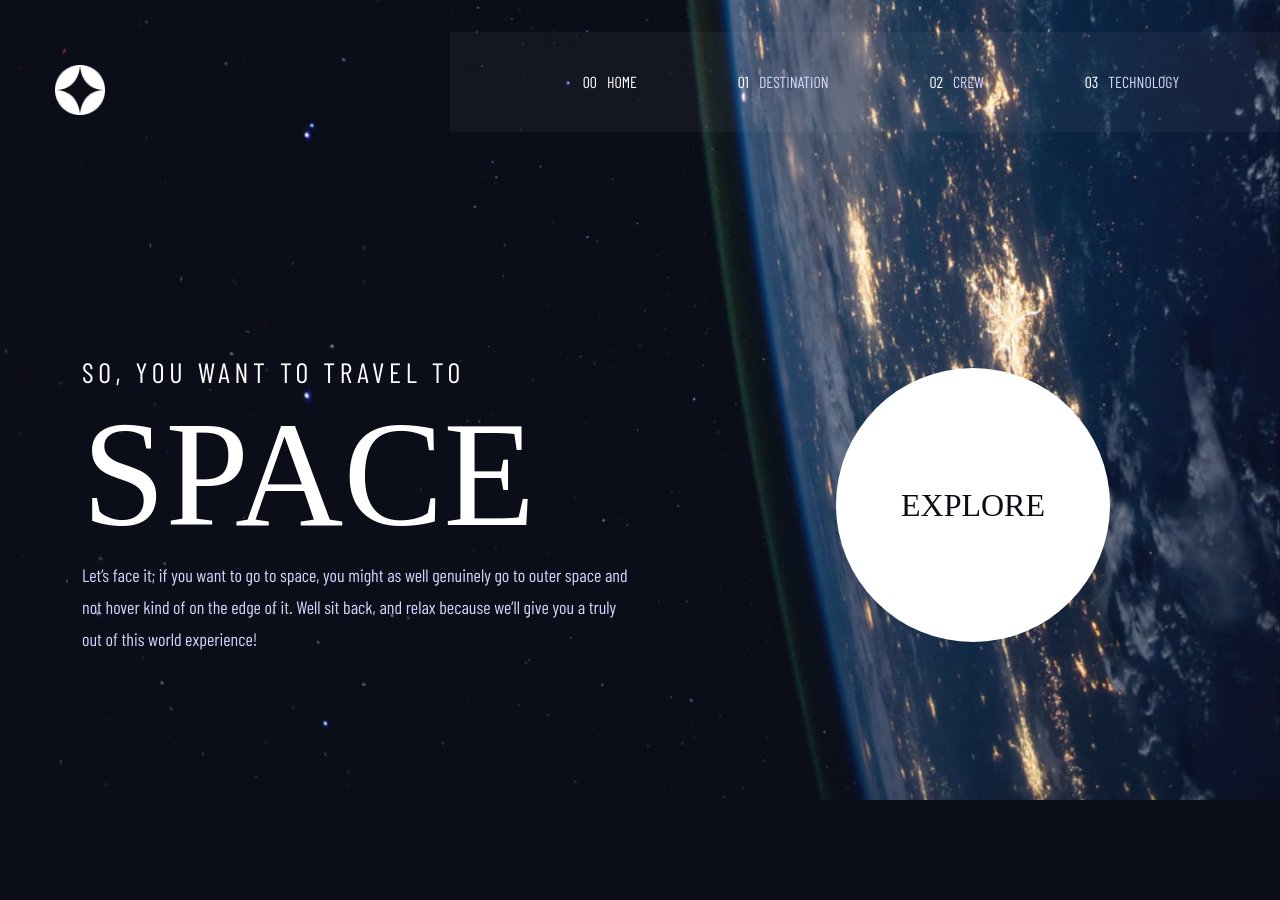
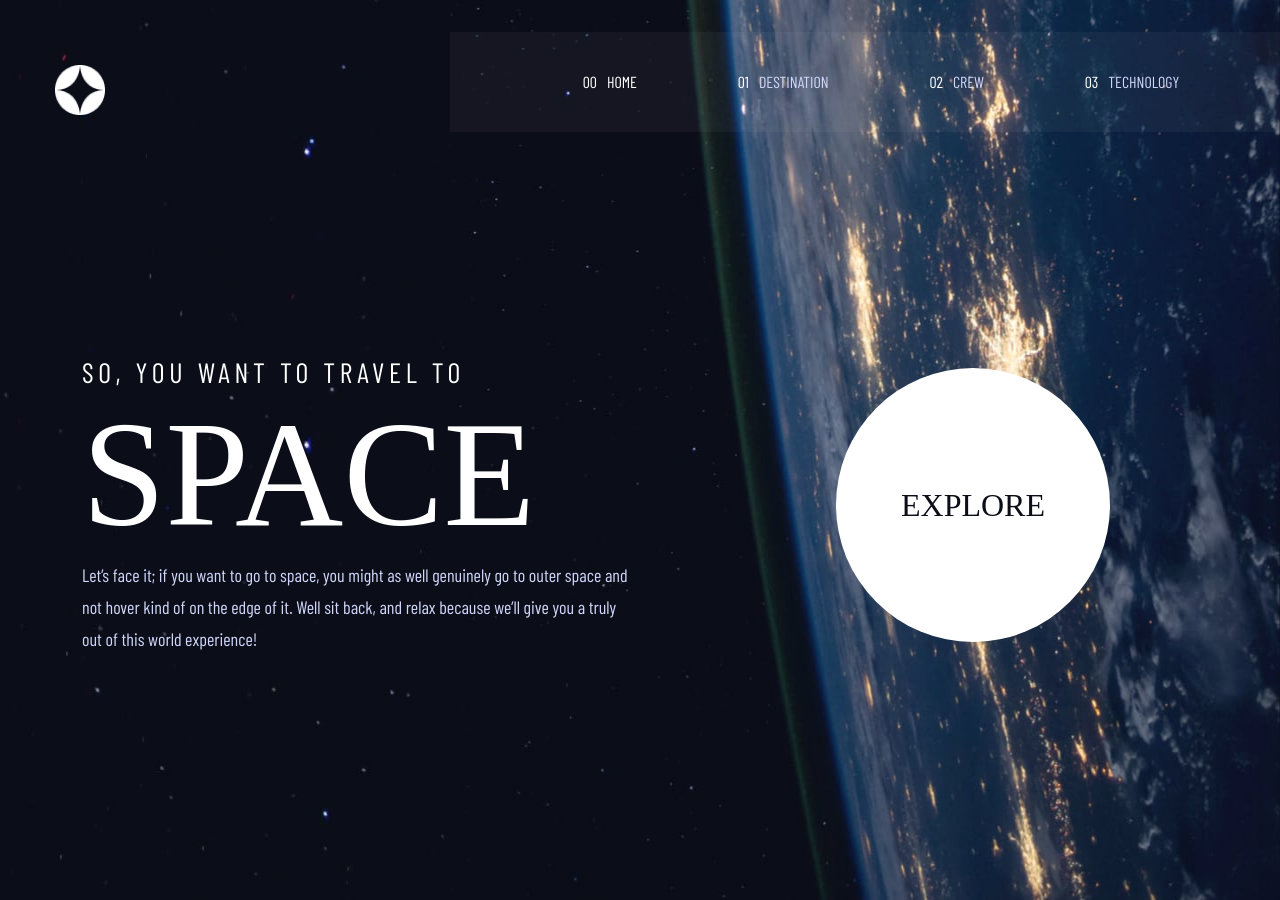
Before and after one commit to Constantin-UA/space-tourism, a React (Create React App) app: page / in a window 1280 px wide. Before the commit the page ends 800 px from the top, so only its background shows below. Built offline with nearby package versions, Linux system fonts and the light colour scheme; a web font is replaced by a local one.

Commit message:
fix heigth

```diff
--- a/src/components/home/home.scss
+++ b/src/components/home/home.scss
@@ -1,7 +1,7 @@
 @import '../../style/variables.scss';
 .home {
 	font-family: 'Bellefair', serif;
-	height: 100vh;
+	min-height: 900px;
 	width: 100vw;
 	background-image: url('../../assets/home/background-home-desktop.jpg');
 	background-position: center;
```
